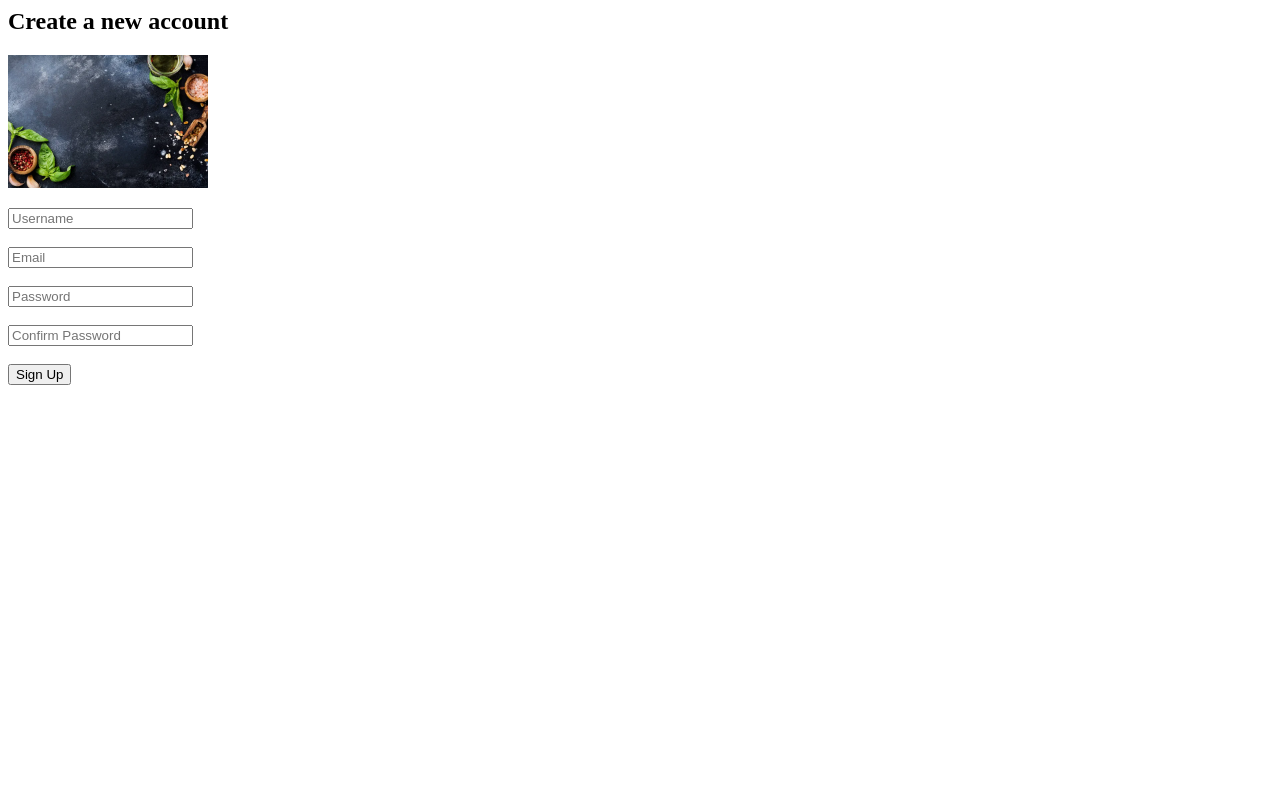
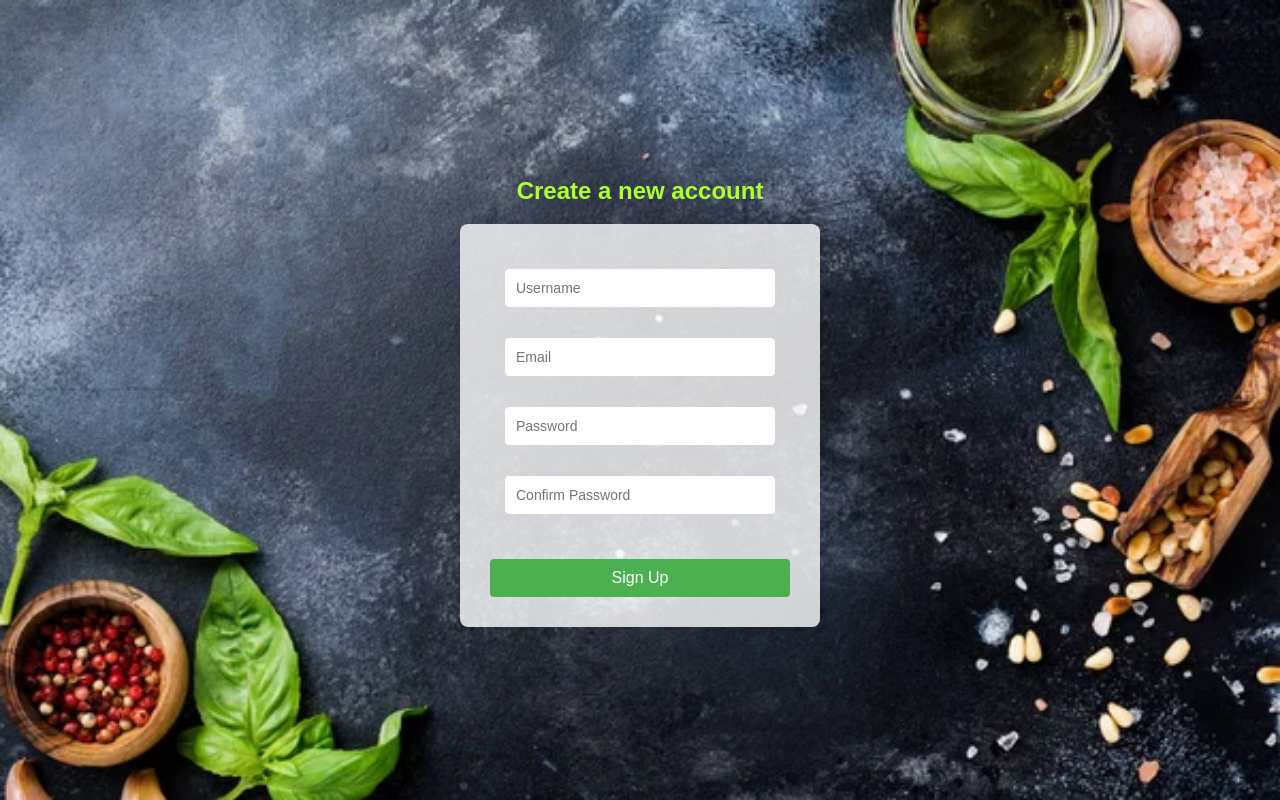
Before and after one commit to MahanthiRaj/Django_project, a Django app: page /signup/ in a window 1280 px wide. Run offline with Django 5.2, Linux system fonts and the light colour scheme.

Commit message:
added signup page with CSS

```diff
--- a/Food/Food/settings.py
+++ b/Food/Food/settings.py
@@ -115,7 +115,7 @@ USE_TZ = True
 # Static files (CSS, JavaScript, Images)
 # https://docs.djangoproject.com/en/5.2/howto/static-files/
 
-STATIC_URL = 'static/'
+STATIC_URL = '/static/'
 
 # Default primary key field type
 # https://docs.djangoproject.com/en/5.2/ref/settings/#default-auto-field
--- /dev/null
+++ b/Food/indian/static/CSS/style.css
@@ -0,0 +1,57 @@
+body{
+    font-family: Arial, sans-serif;
+    background-image: url('../images/login_image.jpg');
+    background-size: cover;
+    background-color: white;
+    display: flex;
+    flex-direction: column;
+    height: 100vh;
+    margin: 0;
+    display: flex;
+    justify-content: center;
+    align-items: center;
+}
+
+h2 {
+
+    color: greenyellow;
+
+}
+.signup-form {
+    width: 300px;
+    text-align: center;
+    background-color: rgba(255, 255, 255, 0.8);
+    padding: 30px;
+    border-radius: 8px;
+    box-shadow: 0 0 10px rgba(0, 0, 0, 0.1);
+}
+
+input[type="text"],
+input[type="password"],
+input[type="email"] {
+    width: 90%;
+    padding: 10px;
+    margin-bottom: 15px;
+    border: 1px solid white;
+    border-radius: 4px;
+    font-size: 14px;
+}
+
+button {
+    width: 100%;
+    padding: 10px;
+    background-color: #4CAF50;
+    color: white;
+    border: none;
+    border-radius: 4px;
+    font-size: 16px;
+    cursor: pointer;
+}
+button:hover {
+    background-color: #45a049;
+}
+
+p {
+    margin-top: 15px;
+    font-size: 14px;
+}
--- a/Food/indian/templates/sign.html
+++ b/Food/indian/templates/sign.html
@@ -1,11 +1,24 @@
 {% load static %}
+<link rel="stylesheet" href="{% static 'CSS/style.css' %}">
+
+
+
+</head>
+    <body>
+
         <h2>Create a new account</h2>
-<img src="{% static 'login_image.jpg' %}" alt="login_image" style="width: 200px; height: auto; display: block; margin-bottom: 20px;">
-<form method="POST">
-    {% csrf_token %}
+
+        <form method="POST"  class="signup-form">
+            <p>
+
+
                 <input type="text" name="username" placeholder="Username" required><br><br>
                 <input type="email" name="email" placeholder="Email" required><br><br>
                 <input type="password" name="password1" placeholder="Password" required><br><br>
                 <input type="password" name="password2" placeholder="Confirm Password" required><br><br>
-    <button type="submit">Sign Up</button>
+            </p>
+
+            <button type="submit" >Sign Up</button>
         </form>
+    </body>
+</html>
```
Also changed, not shown: Food/db.sqlite3, Food/indian/static/images/login_image.jpg (renamed from Food/indian/static/login_image.jpg). Lines whose indentation alone changed are shown as unchanged.
